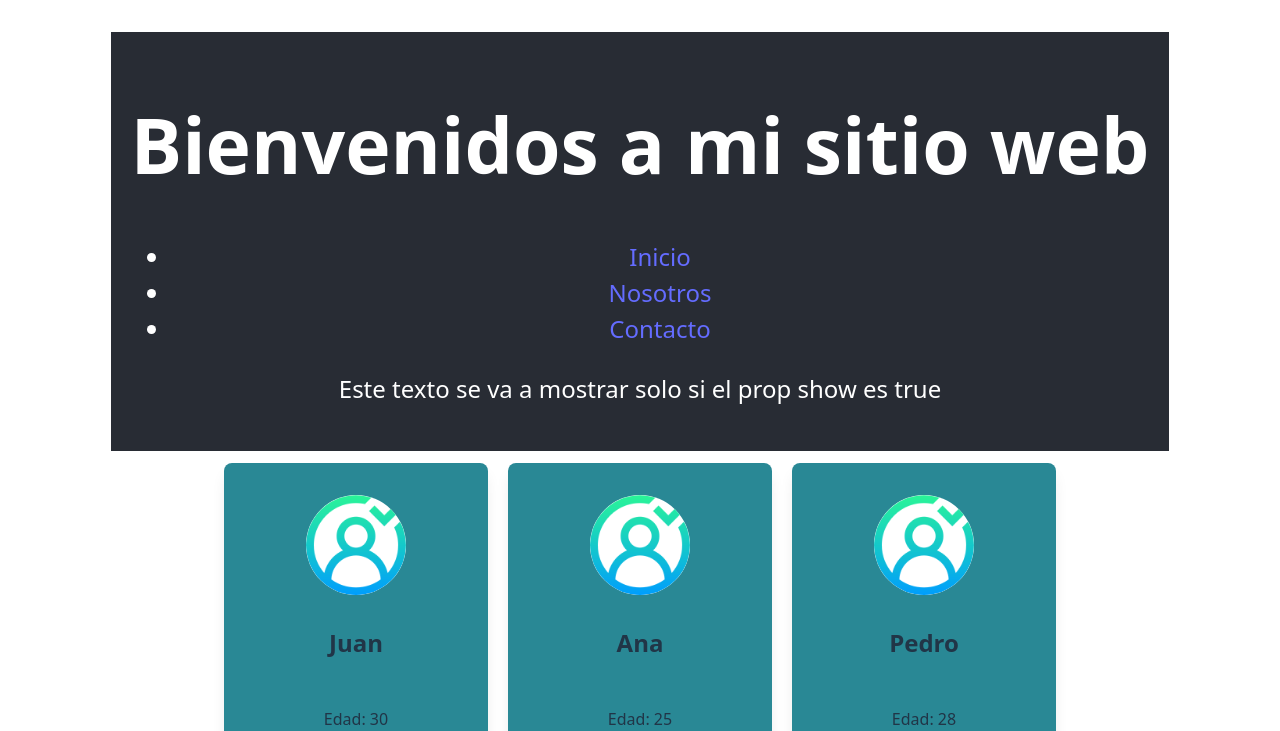
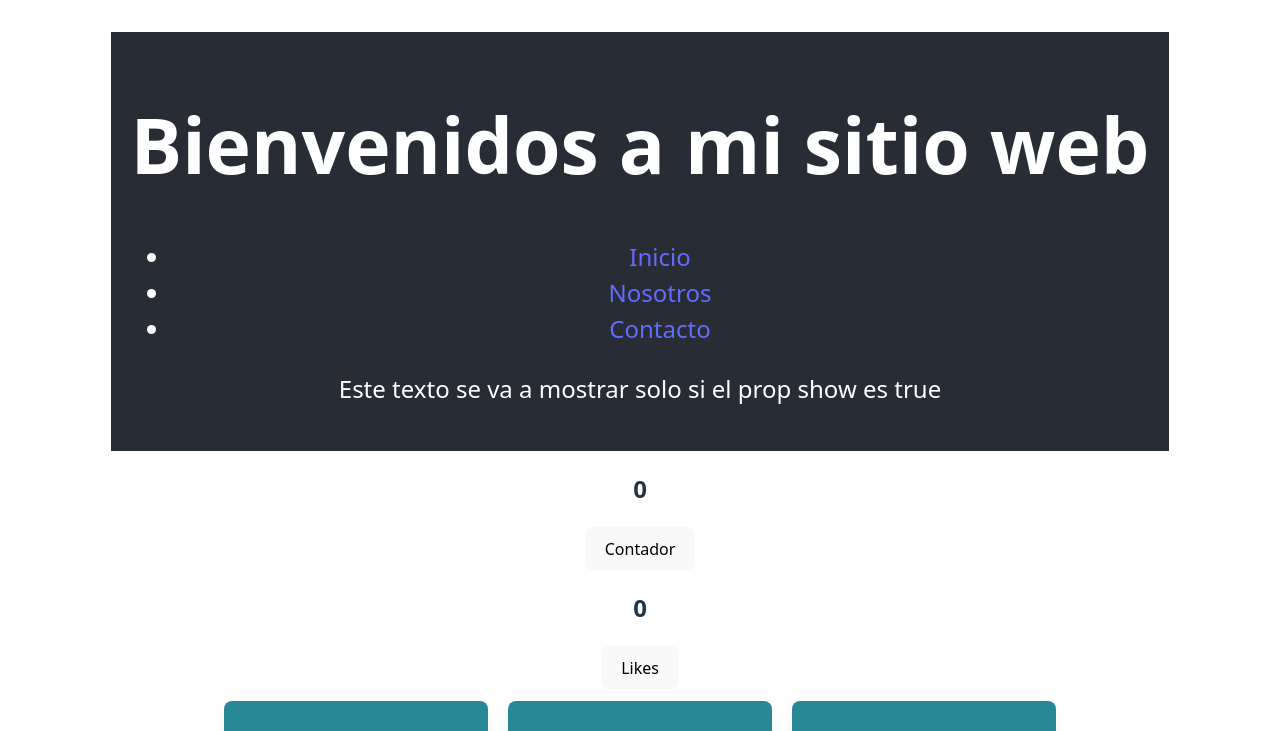
Before and after one commit to julianzapatar25/ProyectoFinalVite, a React (Vite) app: page / in a window 1280 px wide. Shown: the top 731 px of the page. Built offline with nearby package versions, Linux system fonts and the light colour scheme; no server answers.

Commit message:
Guardado v5

```diff
--- a/src/components/Section/Section.jsx
+++ b/src/components/Section/Section.jsx
@@ -1,4 +1,4 @@
-import { useState } from 'react';
+import { useState, useEffect} from 'react';
 import UserCard from '../UserCard/UserCard.jsx';
 import userImg from "../../assets/usuario-contacto.png";
 import './Section.css';
@@ -30,23 +30,40 @@
 
 const Section = () => {
 
-    const [count, setCount] = useState(0);
+    const [count, setCount] = useState(0)
+    const [likes, setLikes] = useState(0)
 
-    console.log(count);
+    useEffect(() => {
+        console.log('useEffect ejecutado');
+        fetch ('https://dummyjson.com/users')
+        .then(res=> res.json())
+        .then(data => console.log(data.users))
+
+    }, [count])
+
+    const handleClick = () => setCount  (count + 1);
+    const handleLikes = () => setLikes(likes + 1);
 
 
     return (
+        <>
+        <h2>{count}</h2>
+            <button onClick={handleClick}>Contador</button>
+        <h2>{likes}</h2>
+            <button onClick={handleLikes}>Likes</button>
         <section>
+
             {
                 users.map((user) => {
                     return (
-                        <UserCard key={user.id} user={user}/>
+                        <UserCard key={user.id} user={user} />
                     )
                 })
 
             }
         </section>
-    );
+        </>
+    )
 }
 
 export default Section
--- a/src/components/UserCard/UserCard.jsx
+++ b/src/components/UserCard/UserCard.jsx
@@ -1,4 +1,4 @@
-import { useState } from "react";
+import { useState, useEffect} from "react";
 
 const UserCard = ({user}) => {
     const [isContacted, setIsContacted] = useState(false);
@@ -11,7 +11,7 @@
         setAddress({ ...adress, street: 'Nueva Calle', number: 456 });
     }
 
-        console.log(adress);
+        //console.log(adress);
         return (
             <div className="card">
                 <img className="image" src={image} alt={name} />
```
